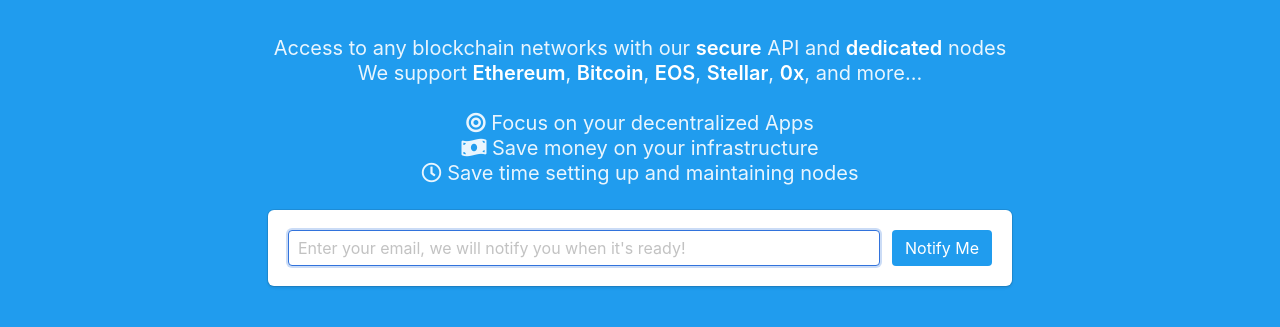
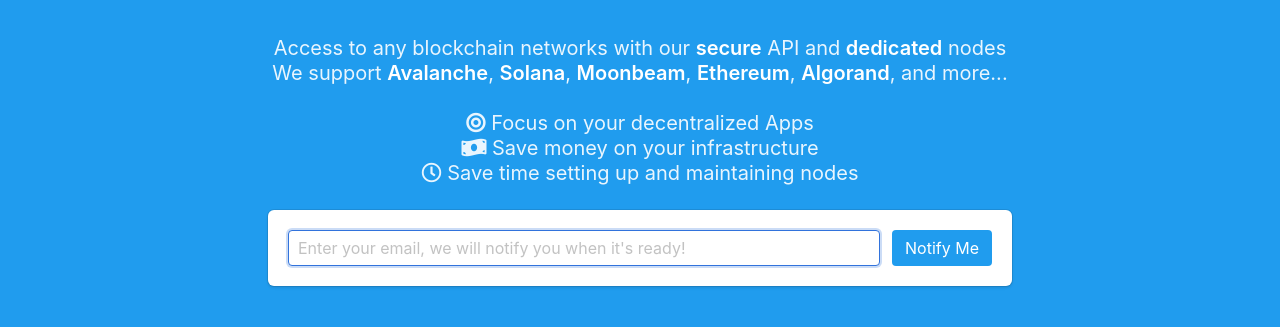
Before and after one commit to nodablock/website, a website: page index.html in a window 1280 px wide. Shown: the part 309-636 px from the top of the page. Drawn offline with nearby package versions, Linux system fonts and the light colour scheme.

Commit message:
Update index.html

```diff
--- a/index.html
+++ b/index.html
@@ -126,7 +126,7 @@
                         </h1>
                         <h2 class="subtitle">
                             Access to any blockchain networks with our <strong>secure</strong> API and <strong>dedicated</strong> nodes<br/>
-                            We support <strong>Ethereum</strong>, <strong>Bitcoin</strong>, <strong>EOS</strong>, <strong>Stellar</strong>, <strong>0x</strong>, and more...<br/><br/>
+                            We support <strong>Avalanche</strong>, <strong>Solana</strong>, <strong>Moonbeam</strong>, <strong>Ethereum</strong>, <strong>Algorand</strong>, and more...<br/><br/>
 
 
                             <i class="fas fa-bullseye"></i>
```
